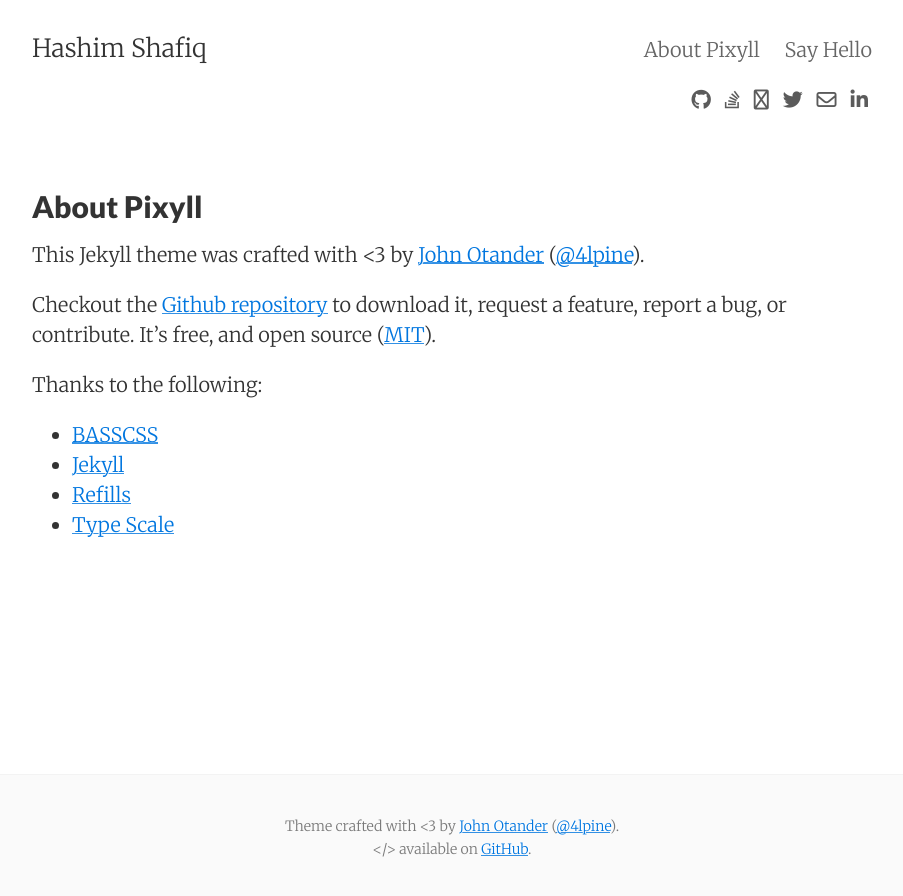
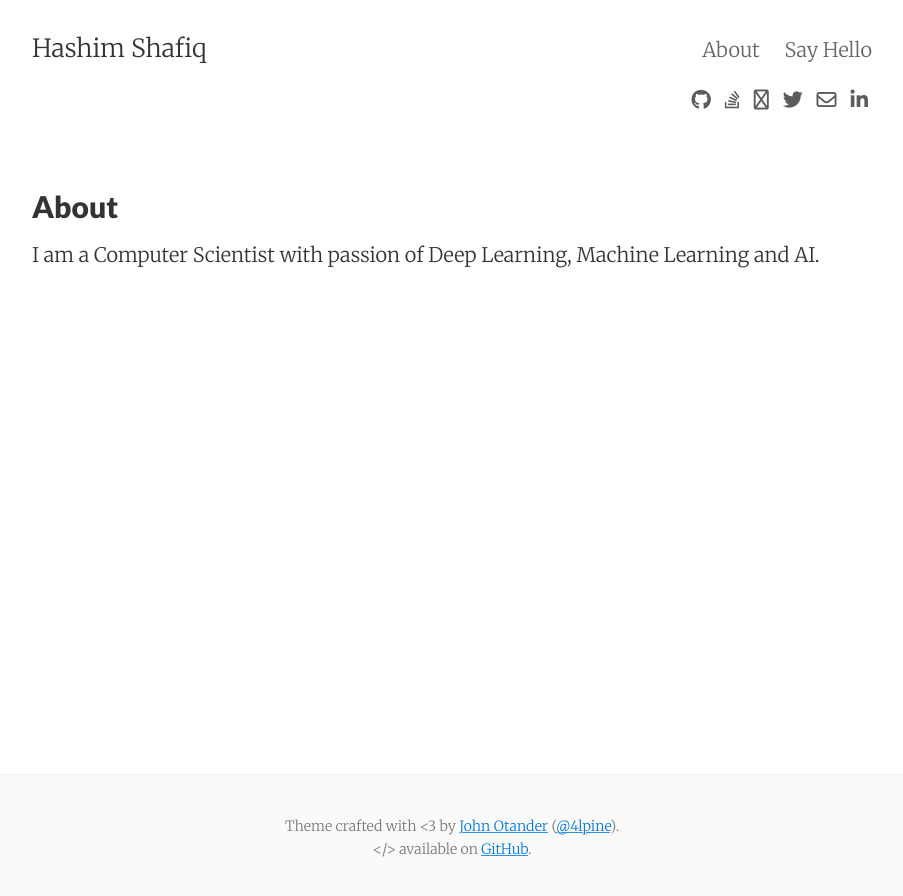
Before and after one commit to hashimshafiq/hashimshafiq.github.io, a Jekyll site: the page built from about.md, in a window 1280 px wide. Shown: the top 896 px of the page, without its empty margins (188-1091 px from the left). Built offline with Jekyll 4.4.1, drawn with Linux system fonts in a browser that asks for light colours; nearby versions of some CDN libraries.

Commit message:
Update about.md

```diff
--- a/about.md
+++ b/about.md
@@ -1,20 +1,8 @@
 ---
 layout: page
-title: About Pixyll
+title: About
 permalink: /about/
 tags: about
 ---
 
-This Jekyll theme was crafted with <3 by [John Otander](http://johnotander.com)
-([@4lpine](https://twitter.com/4lpine)).
-
-Checkout the [Github repository](https://github.com/johnotander/pixyll) to download it,
-request a feature, report a bug, or contribute. It's free, and open source
-([MIT](http://opensource.org/licenses/MIT)).
-
-Thanks to the following:
-
-* [BASSCSS](http://basscss.com)
-* [Jekyll](http://jekyllrb.com)
-* [Refills](http://refills.bourbon.io/)
-* [Type Scale](http://type-scale.com/)
+I am a Computer Scientist with passion of Deep Learning, Machine Learning and AI.
```
